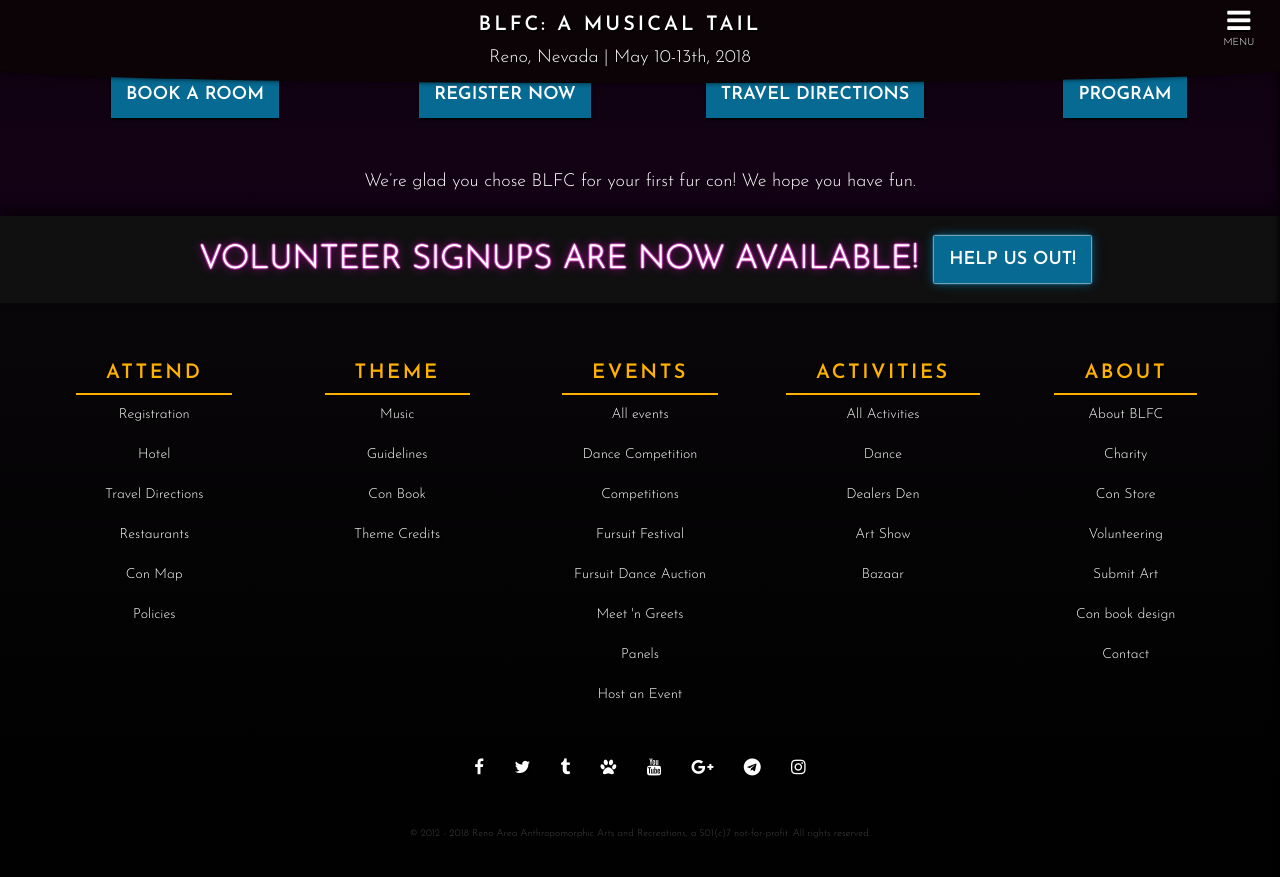
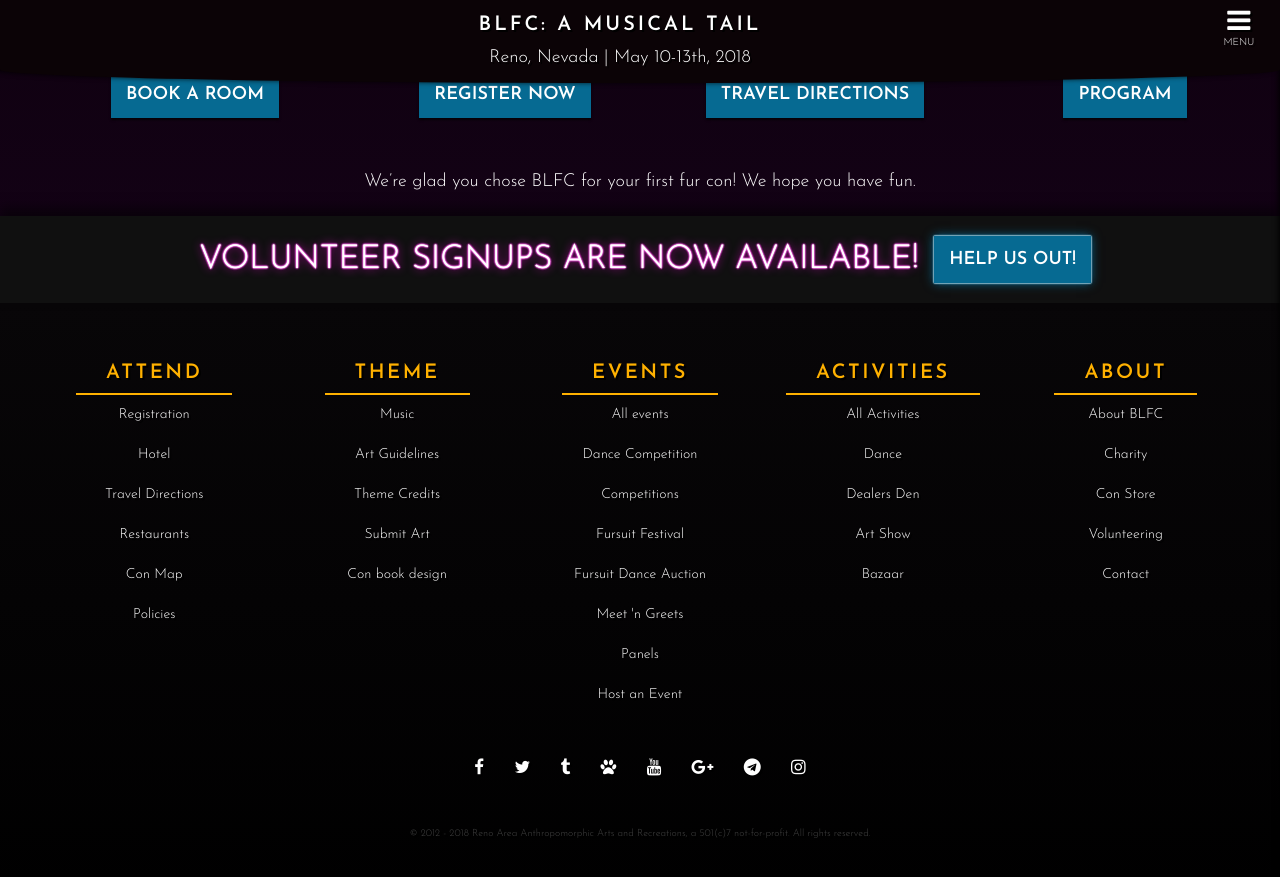
Before and after one commit to blfcweb/biggestlittlefc.github.io, a Jekyll site: the page built from index.md, in a window 1280 px wide and 900 px high, scrolled down 2122 px. Shown: the top 877 px of the window. Built offline with Jekyll 4.4.1, drawn with Linux system fonts in a browser that asks for light colours.

Commit message:
work with menus

```diff
--- a/_data/menu-footer.yml
+++ b/_data/menu-footer.yml
@@ -22,12 +22,16 @@ toc:
         url: "/music/"
 #      - page: Story
 #        url: "/theme/story/"
-      - page: Guidelines
+      - page: Art Guidelines
         url: "/style-guide/"
-      - page: Con Book
-        url: "/"
+#      - page: Con Book
+#        url: "/"
       - page: Theme Credits
         url: "/theme/credits/"
+      - page: Submit Art
+        url: "/volunteer/art/"
+      - page: Con book design
+        url: "/volunteer/conbook/"
 ##      - page: Past Years
 ##        url: "/"
   - title: Events
@@ -71,9 +75,5 @@ toc:
         target: "_blank"
       - page: Volunteering
         url: "/volunteer/"
-      - page: Submit Art
-        url: "/volunteer/art/"
-      - page: Con book design
-        url: "/volunteer/conbook/"
       - page: Contact
         url: "/contact/"
--- a/_data/menu-header.yml
+++ b/_data/menu-header.yml
@@ -24,7 +24,7 @@ toc:
         url: "/music/"
 ##      - page: Story
 ##        url: "/"
-      - page: Guidelines
+      - page: Art Guidelines
         url: "/style-guide/"
       - page: Con Book
         url: "/"
```
